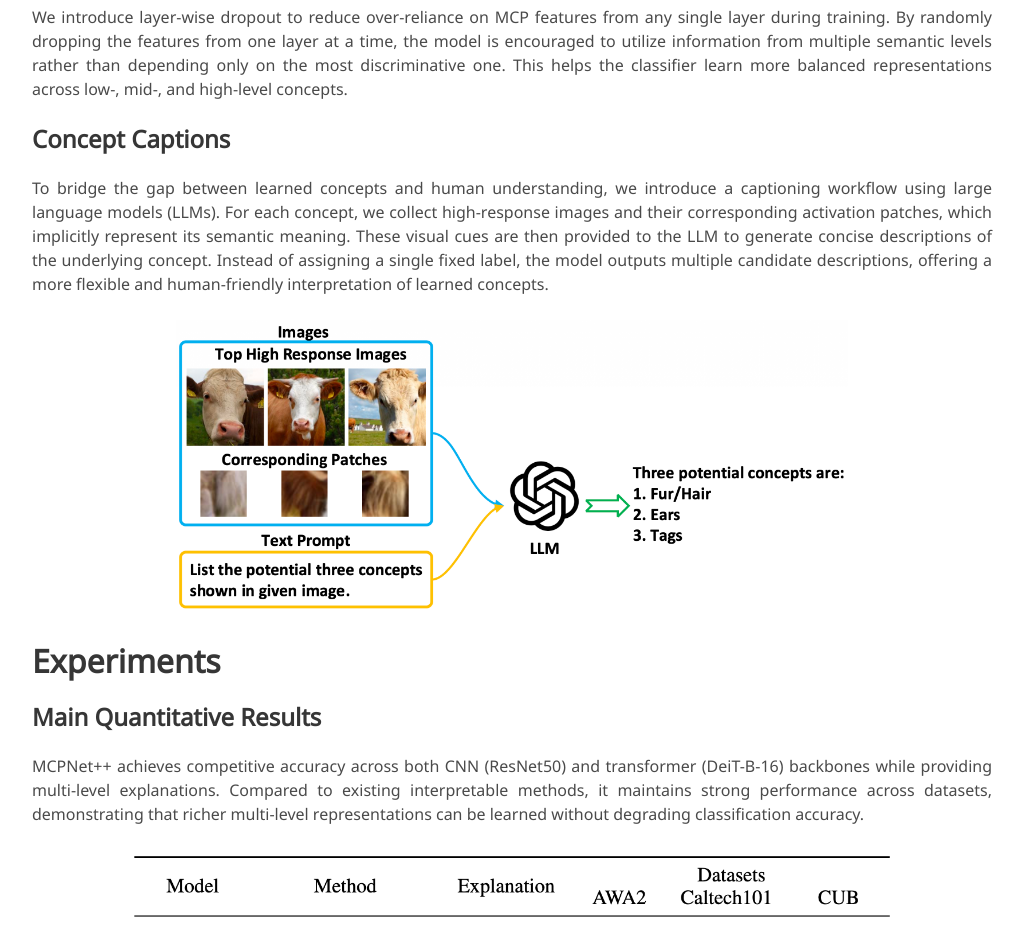
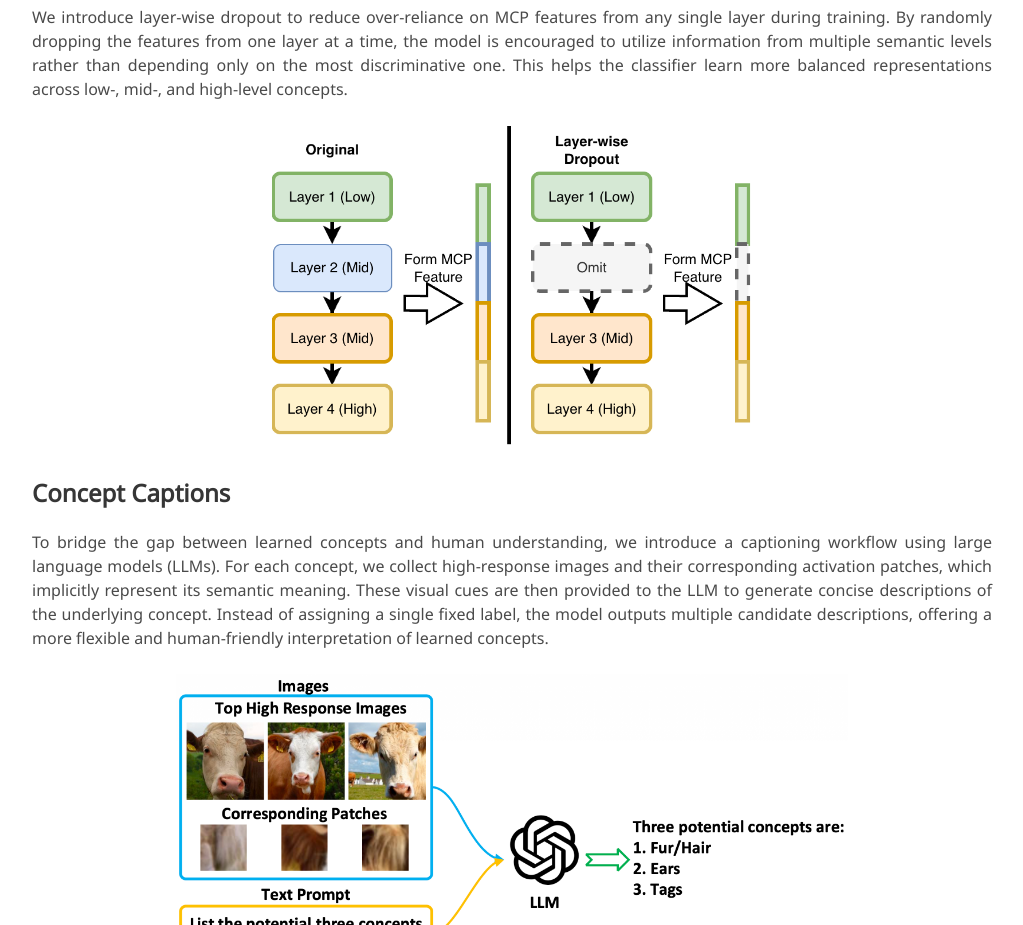
Before and after one commit to eddie221/MCPNet_PP_web, a plain HTML site: page index.html in a window 1280 px wide. Shown: the part 3980-4905 px from the top of the page, without its empty margins (128-1151 px from the left). Drawn offline with nearby package versions, Linux system fonts and the light colour scheme; some icons are missing; a web font is replaced by a local one.

Commit message:
UPDATE layerwise dropout

```diff
--- a/index.html
+++ b/index.html
@@ -232,6 +232,9 @@
           information from multiple semantic levels rather than depending only on the most discriminative one. This
           helps the classifier learn more balanced representations across low-, mid-, and high-level concepts.</p>
         </div>
+        <div class="content has-text-centered">
+          <img src="static/images/paper/layerwise dropout.png" width="50%" alt="Layer-wise Dropout">
+        </div>
 
         <!-- Concept Captions -->
         <h3 class="title is-4">Concept Captions</h3>
```
Also changed, not shown: static/images/paper/layerwise dropout.png (added).
